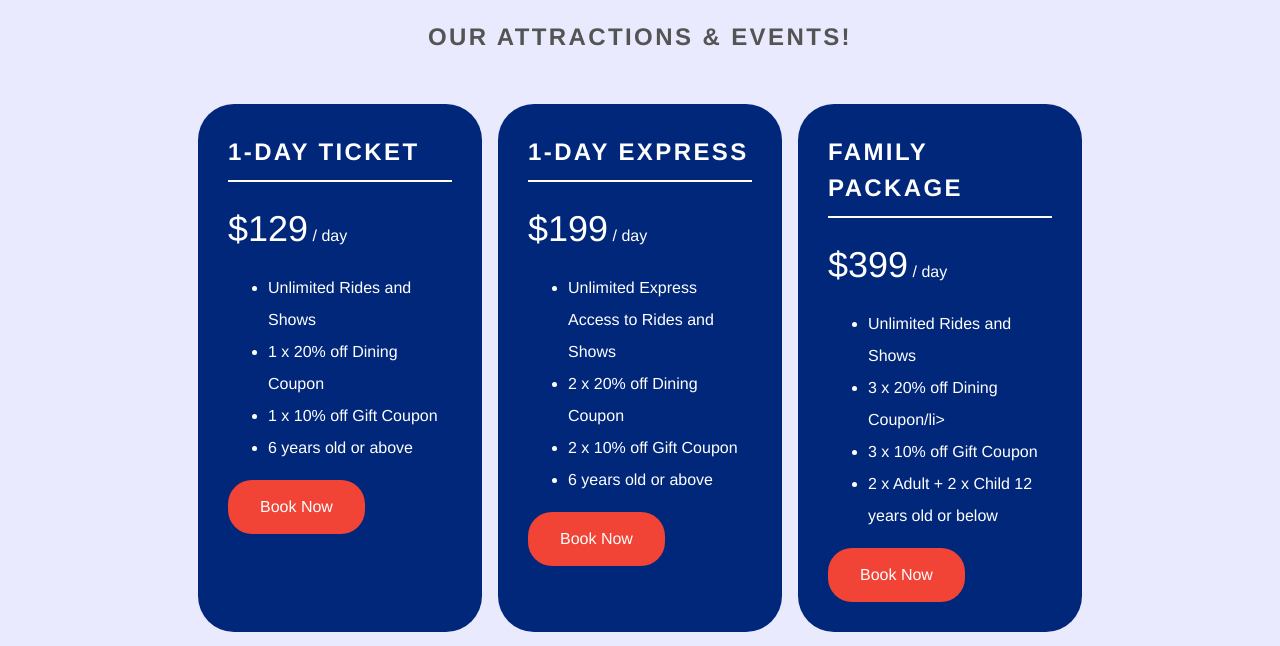
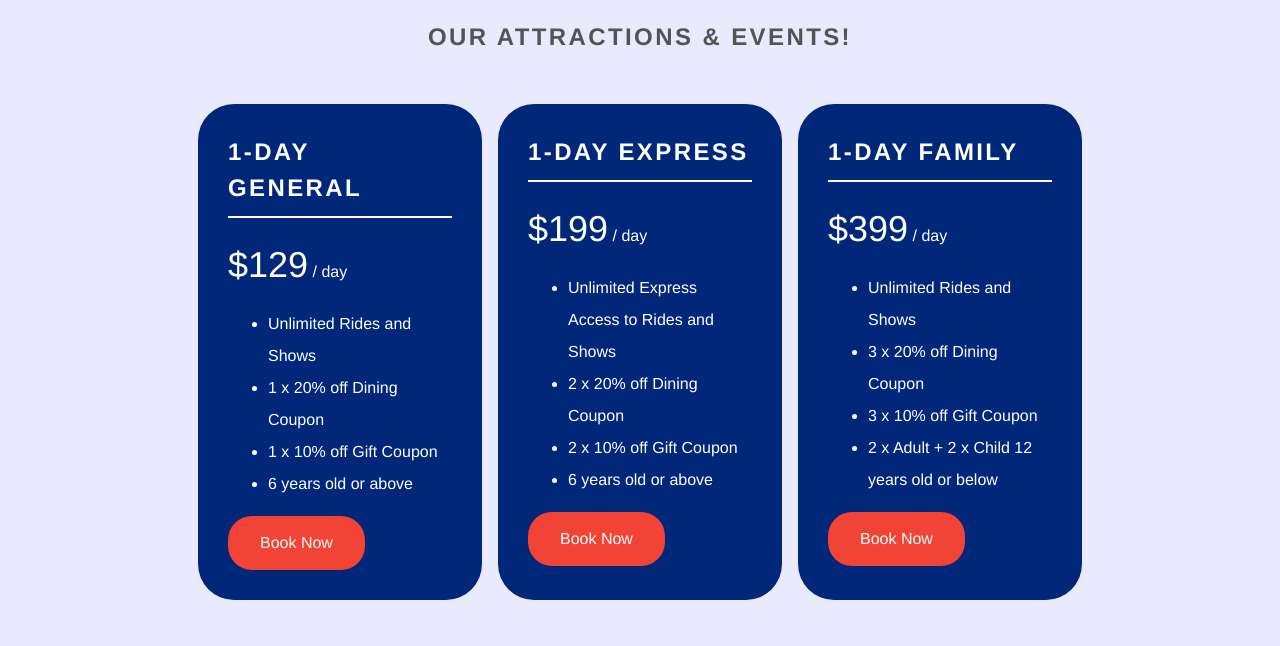
Before and after one commit to yaredsha/theme-park, a plain HTML site: page booking.html in a window 1280 px wide. Shown: the part 84-730 px from the top of the page. Drawn offline with Linux system fonts and the light colour scheme.

Commit message:
Update booking.html

```diff
--- a/booking.html
+++ b/booking.html
@@ -32,7 +32,7 @@
       </div>
       <div class="pricing-box">
         <div class="pricing-plan">
-          <h2>1-Day Ticket</h2>
+          <h2>1-Day General</h2>
           <p><span>$129</span> / day</p>
           <ul class="price-list">
             <li>Unlimited Rides and Shows </li>
@@ -54,11 +54,11 @@
           <a href="booking.html" class="button b-red">Book Now</a>
         </div>
         <div class="pricing-plan">
-          <h2>Family Package</h2>
+          <h2>1-Day Family</h2>
           <p><span>$399</span> / day</p>
           <ul class="price-list">
             <li>Unlimited Rides and Shows</li>
-            <li>3 x 20% off Dining Coupon/li>
+            <li>3 x 20% off Dining Coupon</li>
             <li>3 x 10% off Gift Coupon</li>
             <li>2 x Adult + 2 x Child 12 years old or below </li>
           </ul>
```
